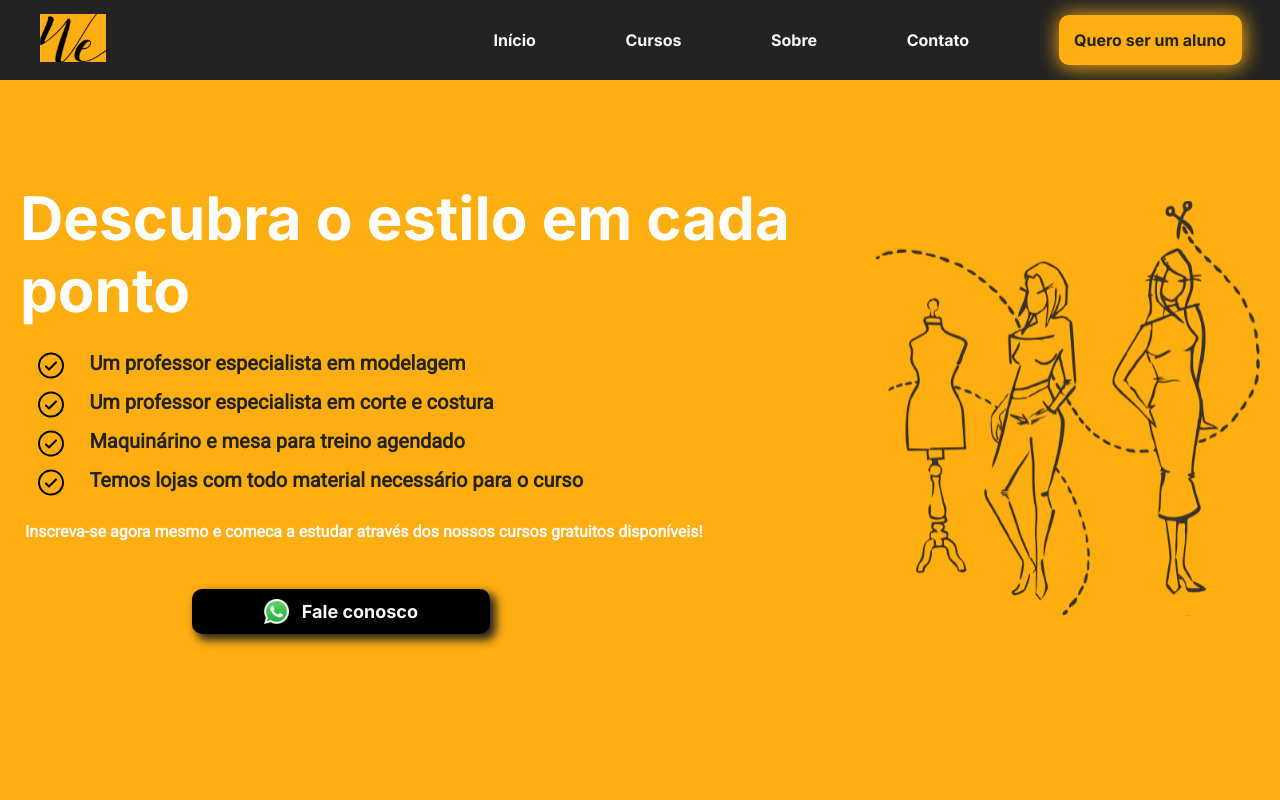
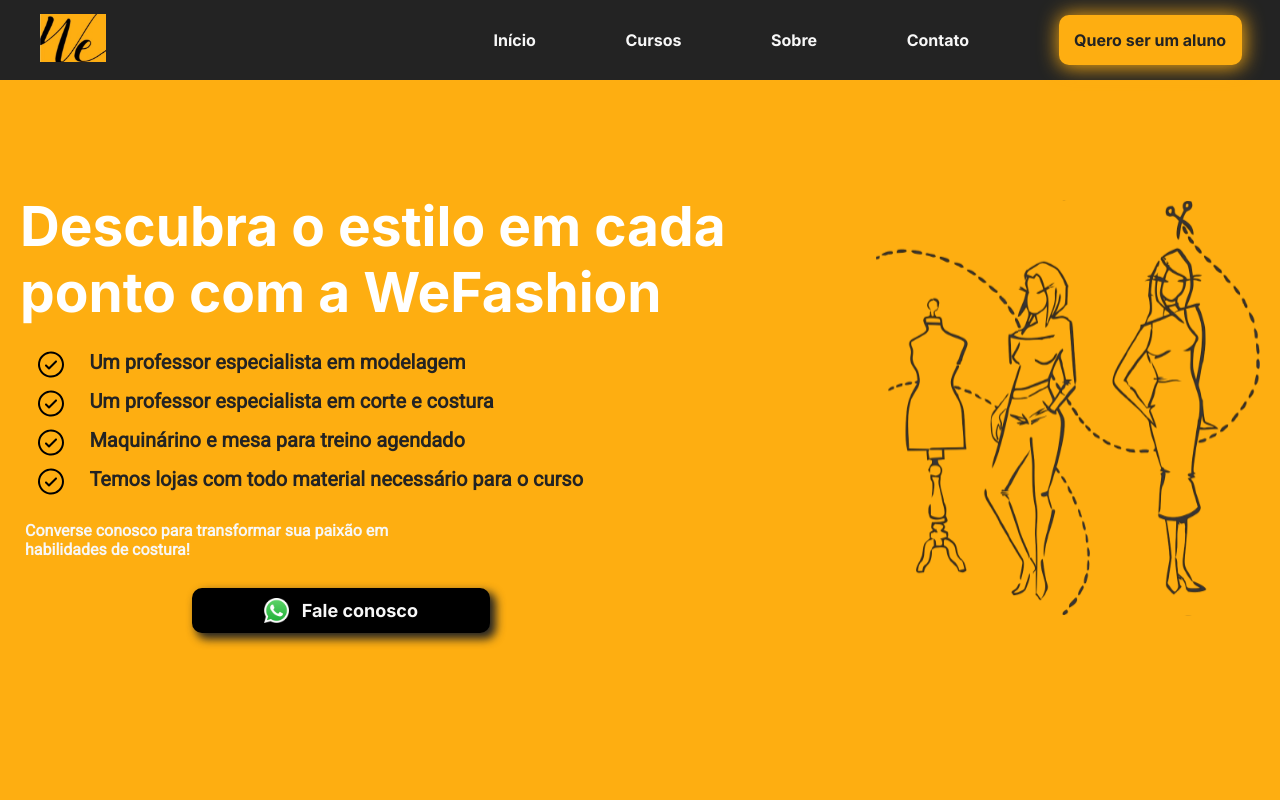
Before and after one commit to eliasacneto/web-wefashion, a React (Vite) app: page / in a window 1280 px wide. Shown: the top 800 px of the page. Built offline with nearby package versions, Linux system fonts and the light colour scheme.

Commit message:
refact: some changes in css Benefits

```diff
--- a/src/Components/BenefitsComponent/Benefits/Benefits.jsx
+++ b/src/Components/BenefitsComponent/Benefits/Benefits.jsx
@@ -8,7 +8,7 @@
   return (
     <div className='benefits'>
         <div className='benefits__content'>
-            <h1 className='benefits__content-title'>Descubra o estilo em cada ponto</h1>
+            <h1 className='benefits__content-title'>Descubra o estilo em cada ponto com a WeFashion</h1>
             <div className='benefits__content-benefits'>
                 <img className='benefits__content-icon' src={iconCheck} alt="" />
                 <h2 className='benefits__content-h2'>Um professor especialista em modelagem</h2>
@@ -26,7 +26,7 @@
                 <h2 className='benefits__content-h2'>Temos lojas com todo material necessário para o curso</h2>
             </div>
 
-            <h4 className='benefits__content-h4'>Inscreva-se agora mesmo e comeca a estudar através dos nossos cursos gratuitos disponíveis!</h4>
+            <h4 className='benefits__content-h4'>Converse conosco para transformar sua paixão em habilidades de costura!</h4>
 
             <button className='btn-whatts'><img src={whattsIcon} alt="" />Fale conosco </button>
         </div>
--- a/src/Components/BenefitsComponent/Benefits/Benefits.scss
+++ b/src/Components/BenefitsComponent/Benefits/Benefits.scss
@@ -1,5 +1,7 @@
+@use "../../../global.scss" as *;
+
 .benefits{
-    background-color: #FEAE11;
+    background-color: $dark-yellow;
     display: flex;
     justify-content: space-around;
     align-items: center;
@@ -9,41 +11,37 @@
         &__content{
             &-title{
                 font-family: Inter;
-                font-size: 60px;
-                color: #FFFFFF;
-                margin: 15px 20px 20px 20px;
+                font-size: 55px;
+                color: $main-white;
+                margin: 25px 20px 20px 20px;
             }
-
             &-h2{
                 font-family: Roboto;
                 font-size: 20px;
-                color: #232323;
+                color: $bg-black;
                 margin: 5px 0 10px 20px;
-
             }
-
             &-icon{
                 margin: 0 5px 0 3vw;
             }
-
             &-h4{
                 font-family: Roboto;
                 font-size: 16px;
-                color: #F9F9F9;
+                color: $off-white;
                 height: 57px;
+                width: 80vw;
+                max-width: 400px;
                 margin: 20px 0 10px 25px;
             }
-        }
-
-   &__content-benefits{
-        display: flex;
-   }
-
+            &-benefits{
+                display: flex;
+            }
+    }
    .btn-whatts{
         height: 45px;
         width: 298px;
-        color: #F9F9F9;
-        background-color: black;
+        color: $off-white;
+        background-color: $main-black;
         border-radius: 10px;
         font-family: Inter;
         font-size: 18px;
@@ -51,7 +49,7 @@
         display: flex;
         justify-content: center;
         align-items: center;
-        box-shadow: 5px 5px 10px 1px #232323;
+        box-shadow: 5px 5px 10px 1px $bg-black;
         margin-left: 15vw;
 
         img{
@@ -60,10 +58,9 @@
             margin-right: 1vw;
         }
    }
-
    .btn-whatts:hover{
         cursor: pointer;
-        background-color: #232323;
+        background-color: $bg-black;
    }
 
    &__img{
@@ -74,24 +71,19 @@
         }
    }
 
-
    @media (min-width: 660px) and (max-width: 960px){
-    height: 80vh;
-
+    height: 90vh;
         h1{
             margin-top: 10vh;
-            font-size: 40px;
+            font-size: 30px;
         }
-
         h2{
             font-size: 16px;
         }
-
         h4{
             font-size: 14px;
             width: 400px;
         }
-
    }
 
    @media (min-width: 390px) and (max-width: 660px){
@@ -101,32 +93,34 @@
         padding-right: 2vw;
         padding-top: 15vh;
 
-       &__img{
-            img{
-                width: 200px;
+        &__content{
+            &-title{
+                font-size: 25px;
+            }
+
+            &-h2{
+                font-size: 15px;
+                max-width: 400px;
+                width: 70vw;
+            }
+
+            &-h4{
+                margin: auto;
+                font-size: 14px;
+                text-align: center;
+                padding-top: 20px;
             }
         }
-
-        h1{
-            font-size: 40px;
-
-        }
-
-        h2{
-            font-size: 15px;
-        }
-
-        h4{
-            padding-left: 5vw;
-            font-size: 14px;
-            width: 350px;
-        }
-
         .btn-whatts{
             align-items: center;
             margin: auto;
         }
 
+        &__img{
+            img{
+                width: 220px;
+                height: 220px;
+            }
+        }
    }
-
 }
--- a/src/Components/BenefitsComponent/Benefits/BenefitsMobile.scss
+++ b/src/Components/BenefitsComponent/Benefits/BenefitsMobile.scss
@@ -1,5 +1,7 @@
+@use "../../../global.scss" as *;
+
 .benefitsMobile{
-    background-color: #FEAE11;
+    background-color: $dark-yellow;
     display: flex;
     flex-direction: column;
     justify-content: space-around;
@@ -9,16 +11,14 @@
     width: 96vw;
     height: 90vh;
 
-
     &__content{
         &-title{
             font-family: Inter;
             font-size: 30px;
-            color: #FFFFFF;
+            color: $main-white;
             margin: 15px 0px 15px 2vw;
             text-align: left;
         }
-
         /*&-benefits{
             display: none;
         }   v isso ou isso  ^       */
@@ -28,48 +28,41 @@
             margin-left: 10px;
             display: flex;
             justify-content: left;
-
             h2{
                 font-family: Roboto;
                 font-size: 12px;
-                color: #232323;
+                color: $bg-black;
                 margin-left: 20px;
                 margin-bottom: 1vh;
                 margin: 0 20px 1vh 0;
             }
-
             img{
                 height: 15px;
                 padding-right: 7px;
             }
         }
-
         //   FIM DA DUVIDA
 
         &-h4{
             margin: 10px 5px 3vh 0;
             font-family: Roboto;
             font-size: 14px;
-            color: #ffffff;
+            color: $main-white;
             margin-bottom: 3vh;
             text-align: center;
         }
     }
-
     .btn-whatts{
         height: 45px;
         width: 70vw;
         max-width: 200px;
-        color: #F9F9F9;
-        background-color: black;
-
+        color: $off-white;
+        background-color: $main-black;
         display: flex;
         justify-content: center;
         align-items: center;
-        box-shadow: 5px 5px 10px 1px #232323;
+        box-shadow: 5px 5px 10px 1px $bg-black;
         margin: 0 auto 0 auto;
-
-
         p{
             font-size: 16px;
             border-radius: 10px;
@@ -78,14 +71,12 @@
             font-weight: bold;
             text-align: center;
         }
-
         img{
             height: 20px;
             width: 20px;
             margin-right: 5px;
         }
     }
-
     &__img{
         padding-top: 10px;
 
@@ -94,5 +85,4 @@
             width: 60vw;
         }
     }
-
 }
```
